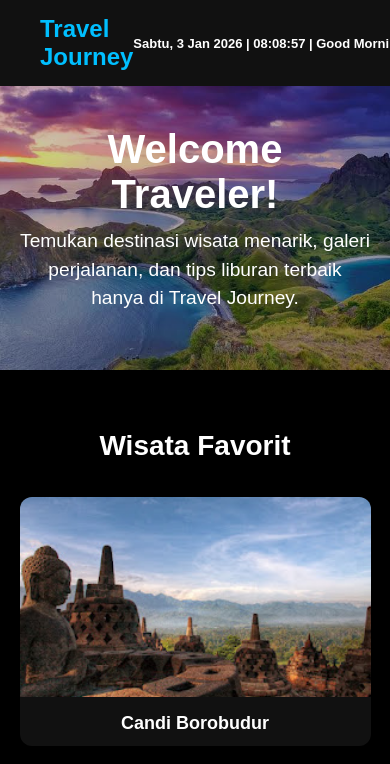
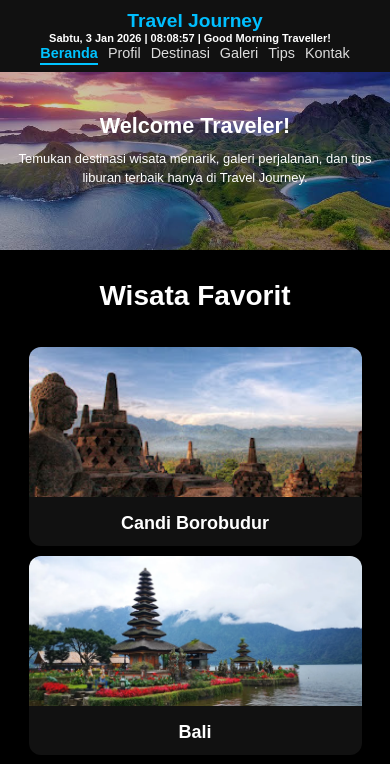
Before and after one commit to adhellawidyastuti07/adhellaa, a plain HTML site: page index.html in a window 390 px wide. Shown: the top 764 px of the page. Drawn offline with Linux system fonts and the light colour scheme.

Commit message:
Add files via upload

```diff
--- a/style.css
+++ b/style.css
@@ -734,3 +734,111 @@ footer {
     color: #aaa;
     margin-top: 50px;
 }
+@media (max-width: 768px) {
+  .navbar {
+    padding: 10px 15px;
+    flex-wrap: wrap;
+    justify-content: center;
+  }
+  .navbar .logo {
+    font-size: 1.2em;
+  }
+  .navbar .menu {
+    gap: 10px;
+    flex-wrap: wrap;
+    justify-content: center;
+  }
+  .navbar .menu li a {
+    font-size: 0.9em;
+    padding-bottom: 2px;
+  }
+  .home-hero,
+  .profile-banner,
+  .destinasi-banner,
+  .galeri-banner,
+  .tips-banner,
+  .kontak-banner {
+    height: 200px;
+    margin-top: 50px;
+  }
+  .home-hero .hero-content,
+  .banner-text,
+  .kontak-banner .banner-text {
+    padding: 0 10px;
+    font-size: 0.9em;
+  }
+  .home-hero h1,
+  .profile-banner h1,
+  .destinasi-banner h1,
+  .galeri-banner h1,
+  .tips-banner h1,
+  .kontak-banner h1 {
+    font-size: 1.5em;
+  }
+  .home-hero p,
+  .banner-text p,
+  .kontak-banner p {
+    font-size: 0.9em;
+  }
+  .card-container,
+  .destinasi-gallery,
+  .profile-gallery,
+  .tips-gallery,
+  .galeri-gallery {
+    gap: 10px;
+    flex-direction: column;
+    align-items: center;
+  }
+  .card,
+  .destinasi-gallery .card,
+  .profile-gallery .card,
+  .tips-gallery .card,
+  .galeri-gallery .card {
+    width: 90%;
+    margin: auto;
+  }
+  .card img,
+  .destinasi-gallery .card img,
+  .profile-gallery .card img,
+  .tips-gallery .card img,
+  .galeri-gallery .card img {
+    height: 150px;
+  }
+  .profile-content {
+    flex-direction: column;
+    gap: 15px;
+  }
+  .profile-img {
+    width: 200px;
+    height: 200px;
+  }
+  .profile-text {
+    max-width: 100%;
+    text-align: center;
+  }
+  .favorite,
+  .profile-desc,
+  .destinasi-desc,
+  .galeri-desc,
+  .tips-desc,
+  .kontak-section {
+    padding: 30px 10px;
+  }
+  .contact-card {
+    flex: 1 1 100%;
+    padding: 15px;
+  }
+  .contact-card form input,
+  .contact-card form textarea,
+  .contact-card form button {
+    font-size: 0.9em;
+  }
+  footer {
+    padding: 10px;
+    font-size: 0.85em;
+  }
+  .jam {
+    font-size: 11px;
+    margin-right: 10px;
+  }
+}
```
